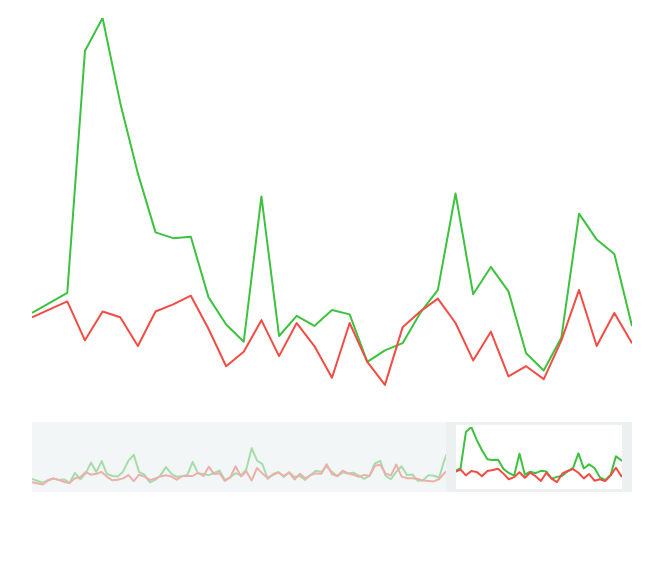
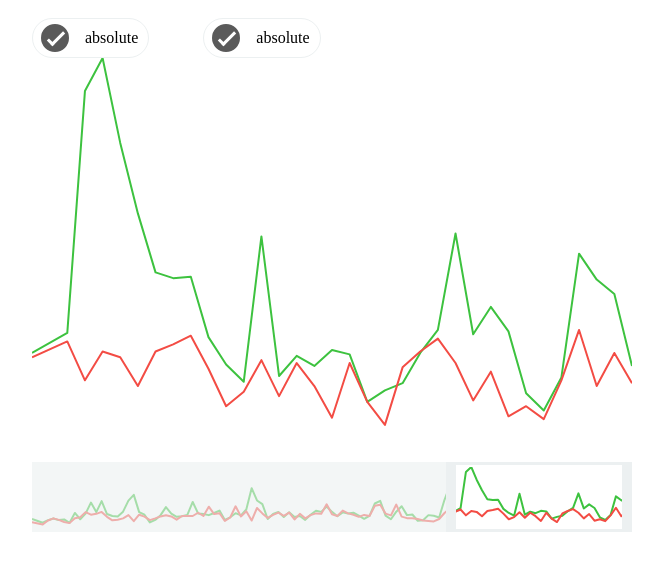
Before and after one commit to sirgeika/charttelega, a website: page index.html in a window 1280 px wide. Shown: the whole page, without its empty margins (308-971 px from the left). Drawn offline with Linux system fonts and the light colour scheme.

Commit message:
remove unused html, css

```diff
--- a/index.css
+++ b/index.css
@@ -11,7 +11,6 @@
 .range-selector {
   box-sizing: border-box;
   position: absolute;
-  /*height: 80px;*/
   top: 0;
 }
 
@@ -20,22 +19,17 @@
   box-sizing: border-box;
   position: absolute;
   top: 0;
-  /*height: 80px;*/
   background: rgba(236, 240, 241, 0.6);
 }
 
 .range-selector__left {
   left: 0;
-  /*width: 400px;*/
 }
 
 .range-selector__center {
   box-sizing: border-box;
   position: absolute;
   top: 0;
-  /*left: 410px;*/
-  /*height: 80px;*/
-  /*width: 180px;*/
   border-bottom: 3px solid #ECF0F1;
   border-top: 3px solid #ECF0F1;
   cursor: grab;
@@ -46,16 +40,64 @@
   box-sizing: border-box;
   position: absolute;
   top: 0;
-  /*height: 80px;*/
   width: 10px;
   background: #ECF0F1;
   cursor: col-resize;
 }
 
-.range-selector__left-bar {
-  /*left: 400px;*/
-}
-
 .range-selector__right-bar {
   right: 0;
 }
+
+.check-axes {
+  display: flex;
+}
+
+.check-axes div {
+  margin-right: 54px;
+  border: 1px solid #ECF0F1;
+  padding: 10px 10px 10px 52px;
+  border-radius: 24px;
+}
+
+.check-axes label {
+  position: relative;
+  cursor: pointer;
+}
+
+.check-axes label::before {
+  position: absolute;
+  top: -5px;
+  left: -44px;
+  z-index: 1;
+  width: 24px;
+  height: 24px;
+  background: none;
+  border: 2px solid #5a5a5a;
+  border-radius: 50%;
+  content: "";
+}
+.check-axes label::after {
+  content: "";
+}
+
+.check-axes input[type="checkbox"] {
+  display: none;
+}
+
+.check-axes input[type="checkbox"]:checked ~ label::before {
+  border: 2px solid #5a5a5a;
+  background: #5a5a5a;
+}
+
+.check-axes input[type="checkbox"]:checked ~ label::after {
+  position: absolute;
+  top: 4px;
+  left: -38px;
+  z-index: 2;
+  width: 15px;
+  height: 5px;
+  border-left: 3px solid #fff;
+  border-bottom: 3px solid #fff;
+  transform: rotate(-45deg);
+}
--- a/index.html
+++ b/index.html
@@ -7,17 +7,16 @@
 </head>
 <body onload="drawChart('data/chart_data.json');">
   <div id="chart1" class="chart">
-    <!--<canvas class="main-chart" width="600px" height="400px"></canvas>-->
-    <!--<div class="range-chart-area">-->
-      <!--<canvas class="range-chart" width="600px" height="70px"></canvas>-->
-      <!--<div class="range-selector">-->
-        <!--<div class="range-selector__left"></div>-->
-        <!--<div class="range-selector__left-bar"></div>-->
-        <!--<div class="range-selector__center"></div>-->
-        <!--<div class="range-selector__right-bar"></div>-->
-        <!--<div class="range-selector__right"></div>-->
-      <!--</div>-->
-    <!--</div>-->
+    <div class="check-axes">
+      <div>
+        <input type="checkbox" id="answer1" checked>
+        <label for="answer1">absolute</label>
+      </div>
+      <div>
+        <input type="checkbox" id="answer2" checked>
+        <label for="answer2">absolute</label>
+      </div>
+    </div>
   </div>
   <script type="text/javascript" src="chart.js"></script>
 </body>
```
